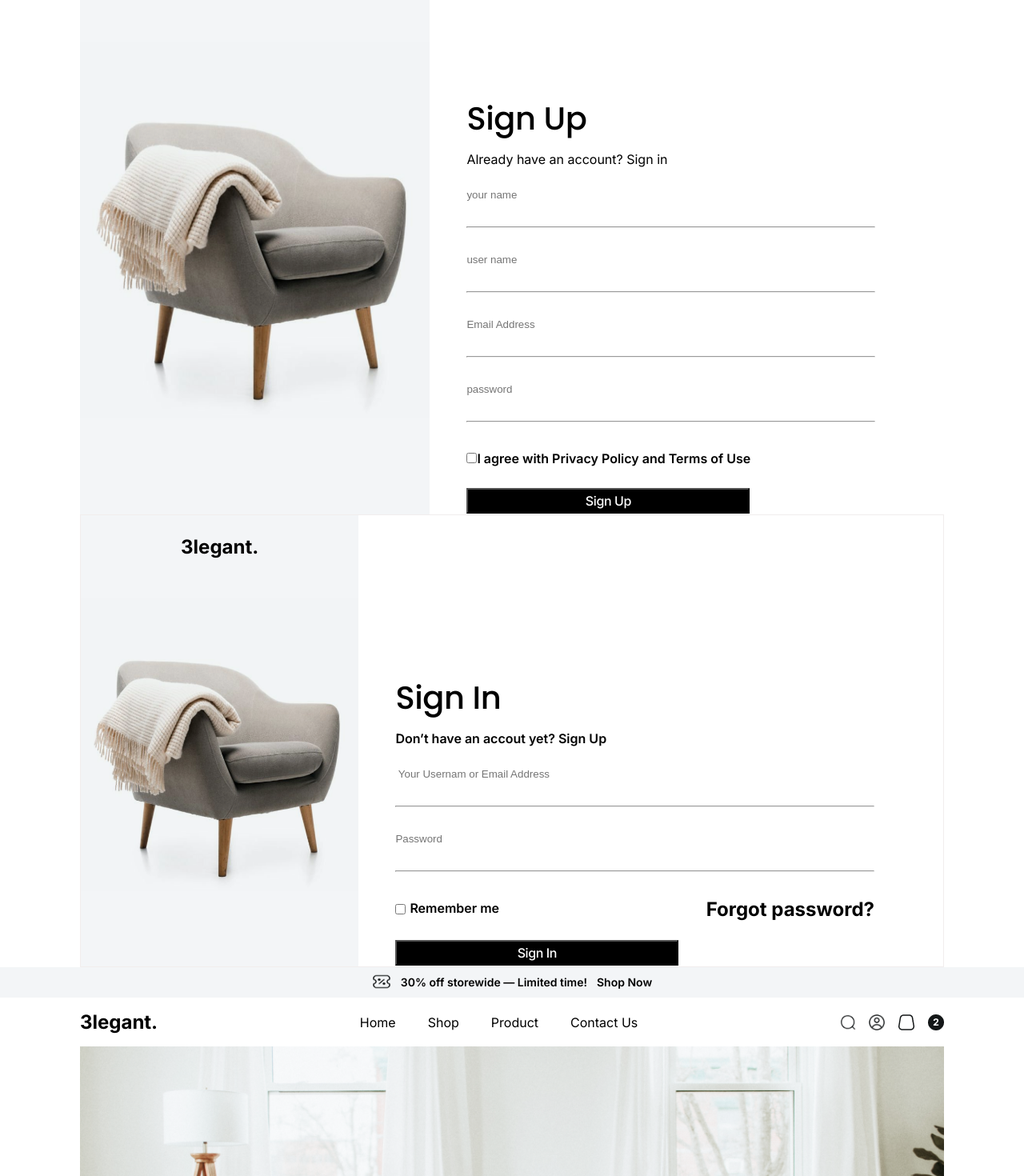
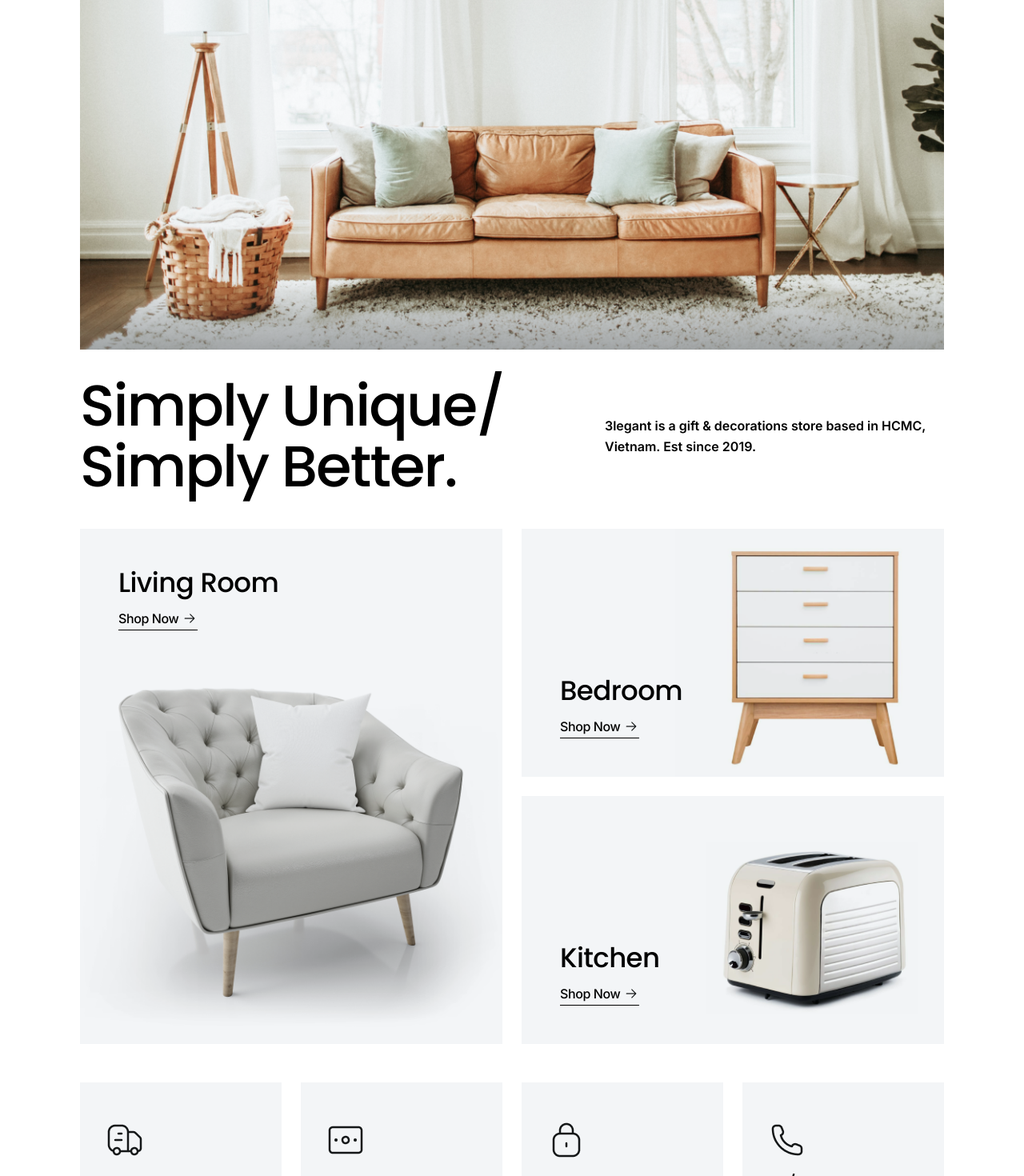
Before and after one commit to pawan-taak/legant, a React (Create React App) app: page / in a window 1280 px wide. Shown: the part 80-1550 px from the top of the page at 80% size. Built offline with nearby package versions, Linux system fonts and the light colour scheme.

Commit message:
routes updates

```diff
--- a/package.json
+++ b/package.json
@@ -6,8 +6,11 @@
     "@testing-library/jest-dom": "^5.17.0",
     "@testing-library/react": "^13.4.0",
     "@testing-library/user-event": "^13.5.0",
+    "dom": "^0.0.3",
     "react": "^18.2.0",
     "react-dom": "^18.2.0",
+    "react-router": "^6.22.2",
+    "react-router-dom": "^6.22.2",
     "react-scripts": "5.0.1",
     "web-vitals": "^2.1.4"
   },
--- a/src/App.js
+++ b/src/App.js
@@ -1,24 +1,26 @@
 import logo from './logo.svg';
 import './App.css';
+import Header from './components/header';
+import Footer from './components/footer';
+import Home from './components/page/home';
+import { BrowserRouter, Route, Routes } from 'react-router-dom';
+import SignIn from './components/page/signin';
+import SignUp from './components/page/signup';
 
-function App() {
+function App(){
   return (
-    <div className="App">
-      <header className="App-header">
-        <img src={logo} className="App-logo" alt="logo" />
-        <p>
-          Edit <code>src/App.js</code> and save to reload.
-        </p>
-        <a
-          className="App-link"
-          href="https://reactjs.org"
-          target="_blank"
-          rel="noopener noreferrer"
-        >
-          Learn React
-        </a>
-      </header>
-    </div>
+    <>
+
+<BrowserRouter>
+
+<Routes>
+  <Route element={<Home/>} path="/" />
+  <Route element={<SignIn/>} path="/signin" />
+  <Route element={<SignUp/>} path="/signup" />
+
+</Routes>
+</BrowserRouter>
+    </>
   );
 }
 
--- /dev/null
+++ b/src/components/page/home.jsx
@@ -0,0 +1,17 @@
+import AboutSection from "../../Home_section/about_section"
+import HeroSection from "../../Home_section/hero_section"
+import Shipping from "../../Home_section/shipping_section"
+
+
+
+
+const Home = () => {
+    return (
+        <>
+            <HeroSection />
+            <Shipping />
+            <AboutSection />
+        </>
+    )
+}
+export default Home
--- a/src/components/page/signin.jsx
+++ b/src/components/page/signin.jsx
@@ -1,4 +1,6 @@
+import { Link } from 'react-router-dom'
 import '../../assest/css/signin.css'
+
 function SignIn(){
     return(
         <>
@@ -23,7 +25,8 @@ function SignIn(){
                         </div>
 
                     </div>
-                    <button type="submit"  onClick={SignIn} className="signin-btn home_weight_third">Sign In</button>
+
+                    <Link to="/" className="signin-btn home_weight_third">Sign In</Link>
                     </div>
 
                 </div>
--- a/src/components/page/signup.jsx
+++ b/src/components/page/signup.jsx
@@ -1,4 +1,5 @@
 
+import { Link ,Outlet} from "react-router-dom"
 import "../../assest/css/signup.css"
 function SignUp() {
     return(
@@ -13,7 +14,7 @@ function SignUp() {
             <div className="text-left-section">
     <div className=" sign-section">
       <h1 className="hero_big_heading">Sign Up</h1>
-      <p className="home_weight_fourth">Already have an account? Sign in</p>
+      <p className="home_weight_fourth">Already have an account?<Link to="/signin">Sign in</Link> </p>
       </div>
       <div className="form-section">
       <input type="text" placeholder="your name"  className="input-text"/><hr/>
@@ -25,6 +26,8 @@ function SignUp() {
       <p  className="home_weight_second"><input type="checkbox"/>I agree with Privacy Policy and Terms of Use</p>
       </div>
       <button type="submit"  onClick={SignUp} className="signupbtn home_weight_third">Sign Up</button>
+
+      <li></li>
       </div>
         </div>
         </div>
--- a/src/index.js
+++ b/src/index.js
@@ -1,29 +1,16 @@
 import React from 'react';
 import ReactDOM from 'react-dom/client';
 import './index.css';
+import reportWebVitals from './reportWebVitals';
 import App from './App';
-import reportWebVitals from './reportWebVitals';
-import Header from './components/header';
-import SignUp from './components/page/signup';
-import SignIn from './components/page/signin'
-import Footer from './components/footer';
-import HeroSection from './Home_section/hero_section';
-import Table from './components/about_tables';
+
 
 
 
 const root = ReactDOM.createRoot(document.getElementById('root'));
 root.render(
   <React.StrictMode>
-
-    <SignUp/>
-    <SignIn />
-
-    <Header />
-    <HeroSection/>
-
-    <Footer />
-    <Table />
+    <App />
   </React.StrictMode>
 );
 
```
Also changed, not shown: 1 other file (tests, documents, lock files or other folders).
